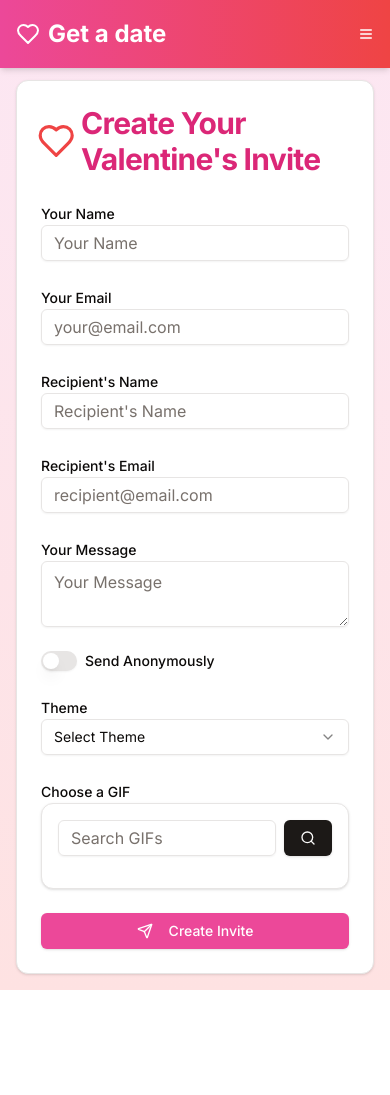
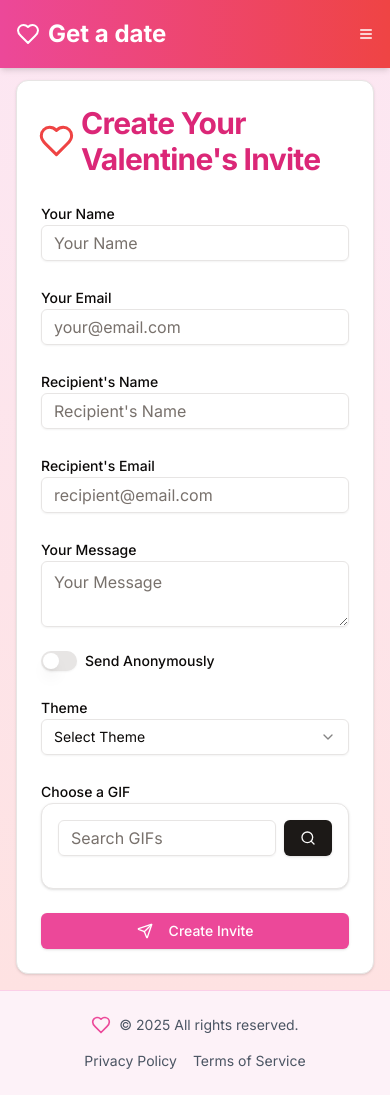
Before and after one commit to MeAshikeqbal/get-a-date, a Next.js app: page /create in a window 390 px wide. Before the commit the page ends 990 px from the top, so only its background shows below. Built offline with nearby package versions, Linux system fonts and the light colour scheme.

Commit message:
Add Privacy Policy and Terms of Service pages; include Footer component and update Navbar

```diff
--- a/app/globals.css
+++ b/app/globals.css
@@ -83,3 +83,66 @@ body {
 .theme-mysterious {
   @apply bg-purple-100 text-purple-800;
 }
+
+h1 {
+  font-size: clamp(2rem, 6vw, 4rem);
+  font-weight: 800;
+  color: #e91e63; /* Deep pink */
+  text-shadow: 3px 3px 6px rgba(0, 0, 0, 0.15);
+  margin-bottom: 1.2rem;
+  line-height: 1.2;
+  letter-spacing: -0.03em;
+}
+
+h2 {
+  font-size: clamp(1.5rem, 4vw, 2.8rem);
+  font-weight: 700;
+  color: #ff4081; /* Vibrant pink */
+  margin-bottom: 1rem;
+  line-height: 1.3;
+  letter-spacing: -0.02em;
+}
+
+/* Text Content */
+p {
+  font-size: clamp(1rem, 2.2vw, 1.4rem);
+  line-height: 1.8;
+  color: #444;
+  margin-bottom: 1.2rem;
+}
+
+/* Add some additional styles for special cases */
+.romantic-text {
+  font-family: "Brush Script MT", cursive;
+  color: #d81b60; /* Deep pink */
+}
+
+.heart-bullet li::before {
+  content: "❤";
+  color: #ff4081;
+  display: inline-block;
+  width: 1em;
+  margin-left: -1em;
+}
+
+.fancy-first-letter::first-letter {
+  initial-letter: 2;
+  -webkit-initial-letter: 2;
+  color: #e91e63;
+  font-weight: bold;
+  margin-right: 0.5rem;
+}
+
+@media (max-width: 768px) {
+  h1 {
+    font-size: clamp(1.75rem, 4vw, 2.5rem);
+  }
+
+  h2 {
+    font-size: clamp(1.25rem, 3vw, 2rem);
+  }
+
+  p {
+    font-size: clamp(0.875rem, 2vw, 1rem);
+  }
+}
--- a/app/layout.tsx
+++ b/app/layout.tsx
@@ -4,6 +4,7 @@ import { Inter } from "next/font/google"
 import { Navbar } from "@/components/Navbar"
 import type { Metadata } from "next"
 import type React from "react" // Added import for React
+import { Footer } from "@/components/Footer"
 
 const inter = Inter({ subsets: ["latin"] })
 
@@ -36,6 +37,7 @@ export default function RootLayout({
       <body className={`${inter.className} flex flex-col min-h-screen`}>
         <Navbar />
         <main className="flex-grow">{children}</main>
+        <Footer />
         <Toaster />
       </body>
     </html>
--- /dev/null
+++ b/app/privacy-policy/page.tsx
@@ -0,0 +1,16 @@
+import fs from "fs/promises"
+import path from "path"
+import ReactMarkdown from "react-markdown"
+
+export default async function PrivacyPolicy() {
+    const filePath = path.join(process.cwd(), "./content/privacy-policy.md")
+    const content = await fs.readFile(filePath, "utf8")
+
+    return (
+        <div className="mx-auto px-4 sm:px-6 lg:px-8 py-12 bg-pink-50 rounded-lg shadow-md">
+            <div className="max-w-3xl mx-auto pt-20">
+                <ReactMarkdown className="prose prose-pink">{content}</ReactMarkdown>
+            </div>
+        </div>
+    )
+}
--- /dev/null
+++ b/app/terms-of-service/page.tsx
@@ -0,0 +1,16 @@
+import fs from "fs/promises"
+import path from "path"
+import ReactMarkdown from "react-markdown"
+
+export default async function TermsOfService() {
+    const filePath = path.join(process.cwd(), "./content/terms-of-service.md")
+    const content = await fs.readFile(filePath, "utf8")
+
+    return (
+        <div className="mx-auto px-4 sm:px-6 lg:px-8 py-12 bg-pink-50 rounded-lg shadow-md">
+            <div className="max-w-3xl mx-auto pt-20">
+                <ReactMarkdown className="prose prose-pink">{content}</ReactMarkdown>
+            </div>
+        </div>
+    )
+}
--- /dev/null
+++ b/components/Footer.tsx
@@ -0,0 +1,25 @@
+import Link from "next/link"
+import { Heart } from "lucide-react"
+
+export function Footer() {
+  return (
+    <footer className="bg-pink-50 border-t border-pink-200">
+      <div className="container mx-auto px-4 py-6 flex flex-col sm:flex-row justify-between items-center">
+        <div className="flex items-center mb-4 sm:mb-0">
+          <Heart className="h-5 w-5 text-pink-500 mr-2" />
+          <span className="text-sm text-gray-600">
+            © {new Date().getFullYear()} All rights reserved.
+          </span>
+        </div>
+        <nav className="flex space-x-4">
+          <Link href="/privacy-policy" className="text-sm text-gray-600 hover:text-pink-500 transition-colors">
+            Privacy Policy
+          </Link>
+          <Link href="/terms-of-service" className="text-sm text-gray-600 hover:text-pink-500 transition-colors">
+            Terms of Service
+          </Link>
+        </nav>
+      </div>
+    </footer>
+  )
+}
--- a/components/Navbar.tsx
+++ b/components/Navbar.tsx
@@ -10,6 +10,8 @@ import { Heart, Menu } from "lucide-react"
 const navItems = [
   { href: "/", label: "Home" },
   { href: "/create", label: "Create Invite" },
+  { href: "/privacy-policy", label: "Privacy Policy" },
+  { href: "/terms-of-service", label: "Terms of Service" },
 ]
 
 export function Navbar() {
--- a/package.json
+++ b/package.json
@@ -31,6 +31,7 @@
     "openai": "^4.82.0",
     "react": "^19.0.0",
     "react-dom": "^19.0.0",
+    "react-markdown": "^9.0.3",
     "resend": "^4.1.2",
     "tailwind-merge": "^3.0.1",
     "tailwindcss-animate": "^1.0.7",
```
Also changed, not shown: content/privacy-policy.md (added, +44 -0 lines), content/terms-of-service.md (added, +44 -0 lines), 1 other file (tests, documents, lock files or other folders).
